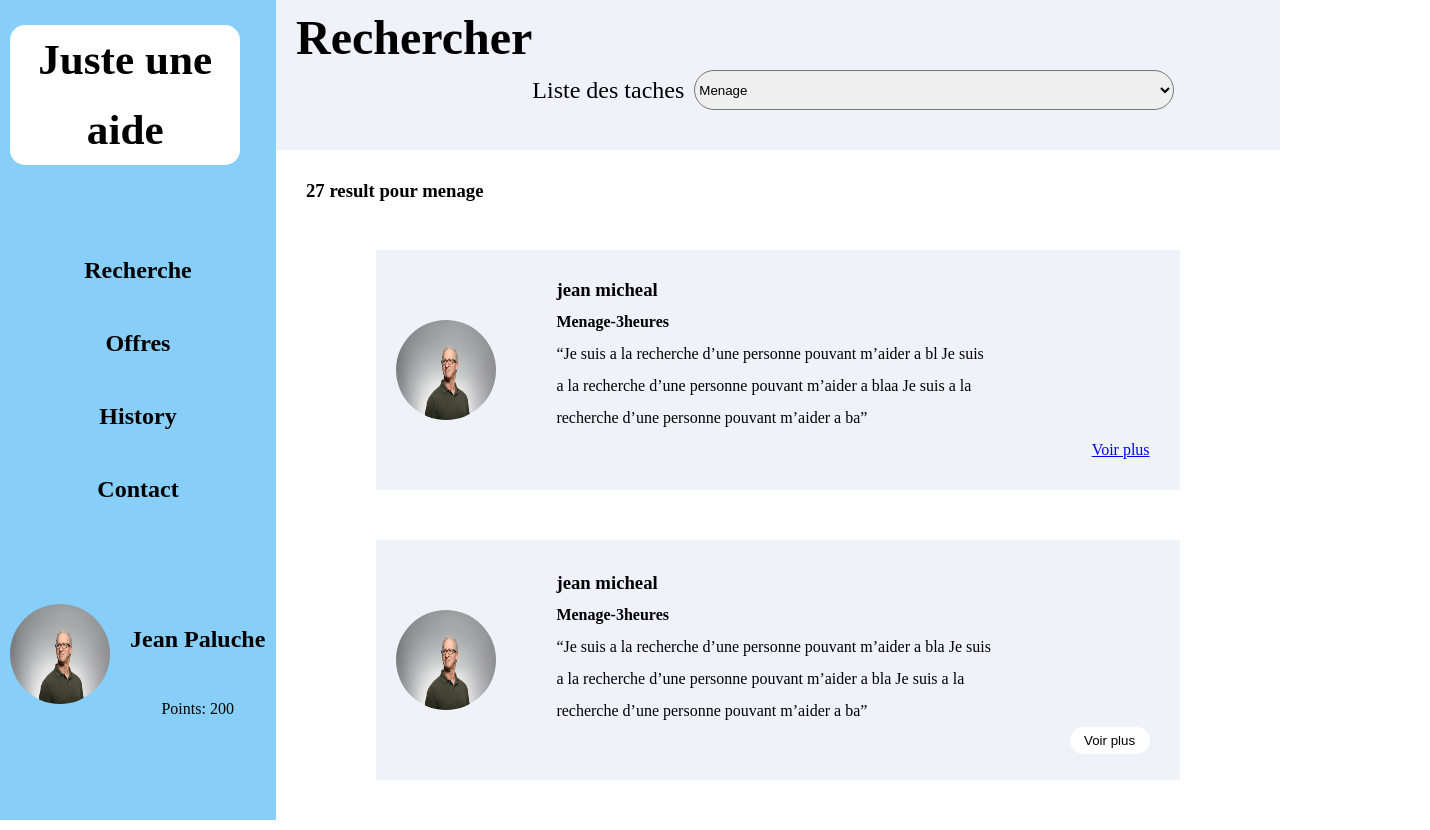
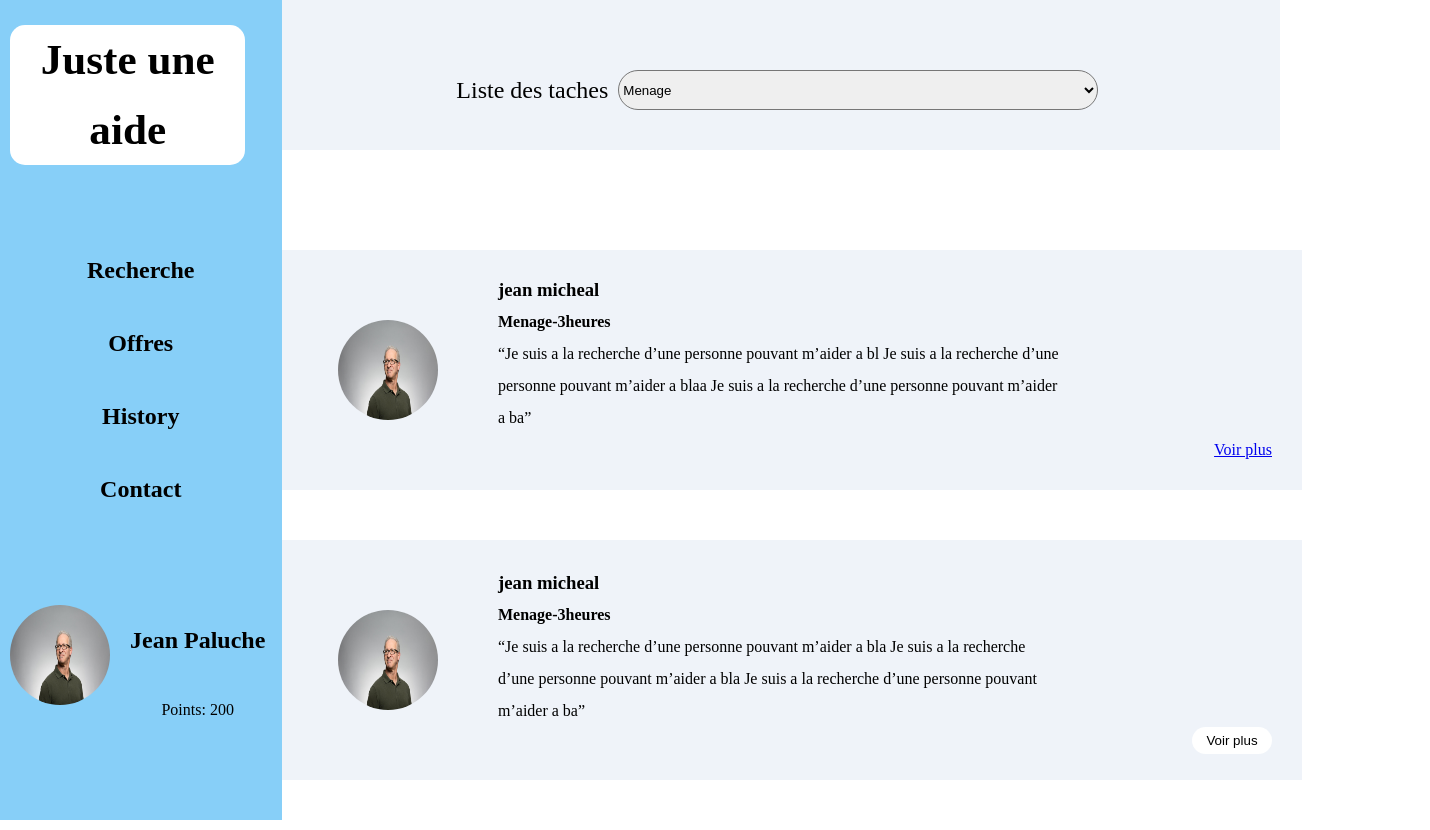
Before and after one commit to Ismail51/jua-front, a React (Create React App) app: page /Recherche in a window 1280 px wide. Shown: the whole page, 1430 px wide, since content can reach past the window. Built offline with nearby package versions, Linux system fonts and the light colour scheme.

Commit message:
cssdispatch

```diff
--- a/src/App.js
+++ b/src/App.js
@@ -1,5 +1,5 @@
 import React from "react"
-import './App.css';
+import './Recherche.css';
 import Recherche from "./components/Recherche";
 import Offres from "./components/Offres";
 import Contact from "./components/Contact";
--- a/src/App.css
+++ b/src/Recherche.css
@@ -9,6 +9,7 @@
     background-color: #87CFF8;
     min-width: 20%;
     height: 100vh;
+    position: fixed;
 }
 .navbar a:hover{
     background-color:  #EFF3F9;
@@ -18,9 +19,7 @@
    margin-top: 0px;
 
 }
-.top{
 
-}
 .top{
     width: 90%;
     font-weight: bolder;
@@ -79,7 +78,7 @@ display: flex;
     align-items: center;
     justify-content: center;
     height: 40px;
-
+    margin-left: 200px;
 }
 .search-div label{
     font-size: 1.5rem;
@@ -101,6 +100,7 @@ display: flex;
     display: flex;
     flex-direction: column;
     align-items: center;
+    margin-left: 150px;
 }
 
 .card-body{
@@ -117,7 +117,7 @@ display: flex;
     height: 100px;
     width: 100px;
     margin-right: 60px;
-    margin-left: 20px;
+    margin-left: 60px;
     border-radius: 90px;
 }
 
@@ -156,7 +156,6 @@ display: flex;
 }
 .section-body{
     display: flex;
-
 }
 .div-left{
     margin-left: 40px;
@@ -169,7 +168,8 @@ display: flex;
 }
 .section-right{
     margin-top: 0px;
-    margin-left: 10px;
+    margin-left: 150px;
+
 }
 .div-right{
     margin-top: 20px;
--- a/src/components/Navbar.jsx
+++ b/src/components/Navbar.jsx
@@ -1,5 +1,5 @@
 import React from 'react'
-import '../App.css';
+import '../Recherche.css';
 import { NavLink } from 'react-router-dom';
 
 function Navbar() {
--- a/src/offres.css
+++ b/src/offres.css
@@ -1,6 +1,5 @@
 .section-body{
     display: flex;
-
 }
 
 .section-left img{
```
